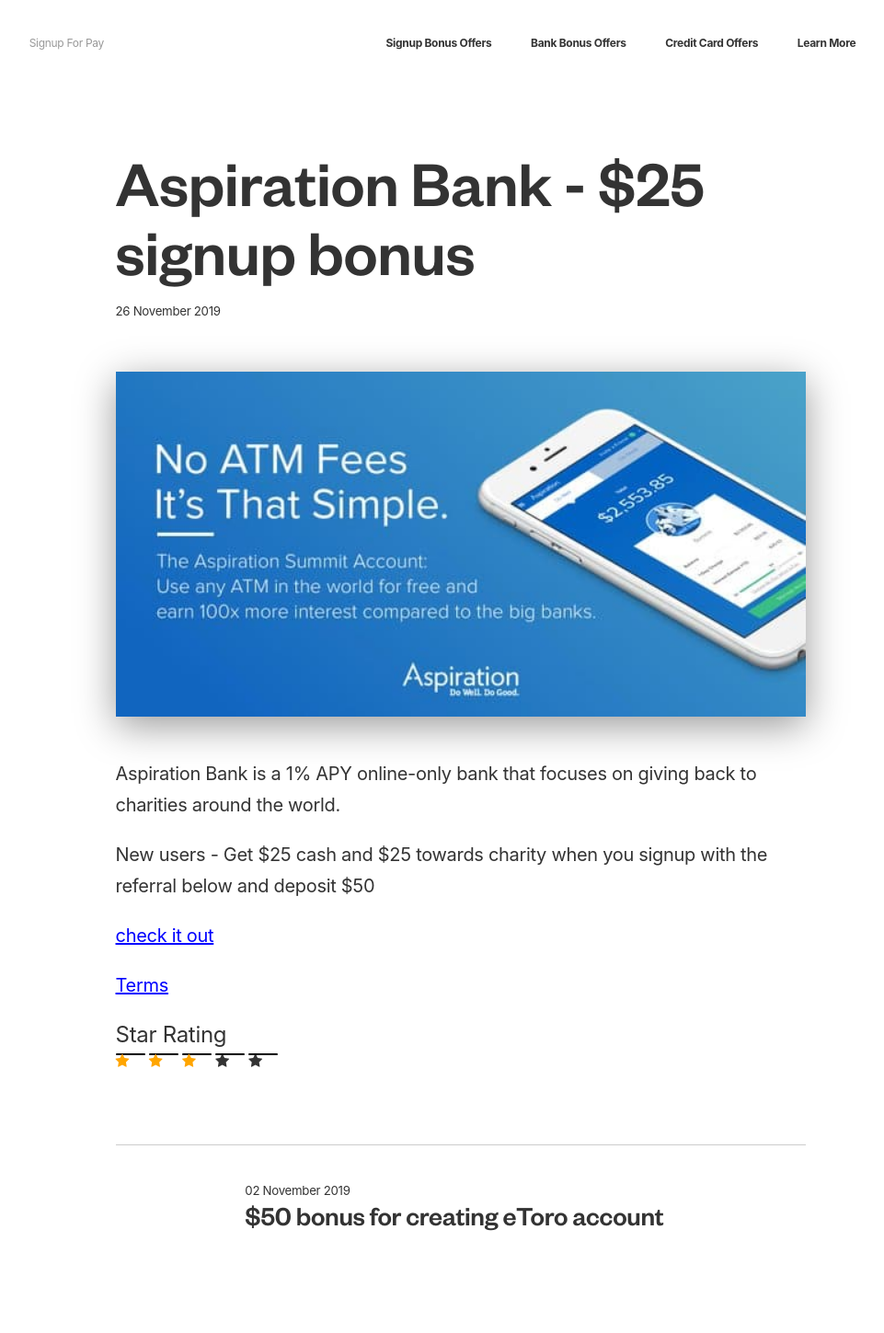
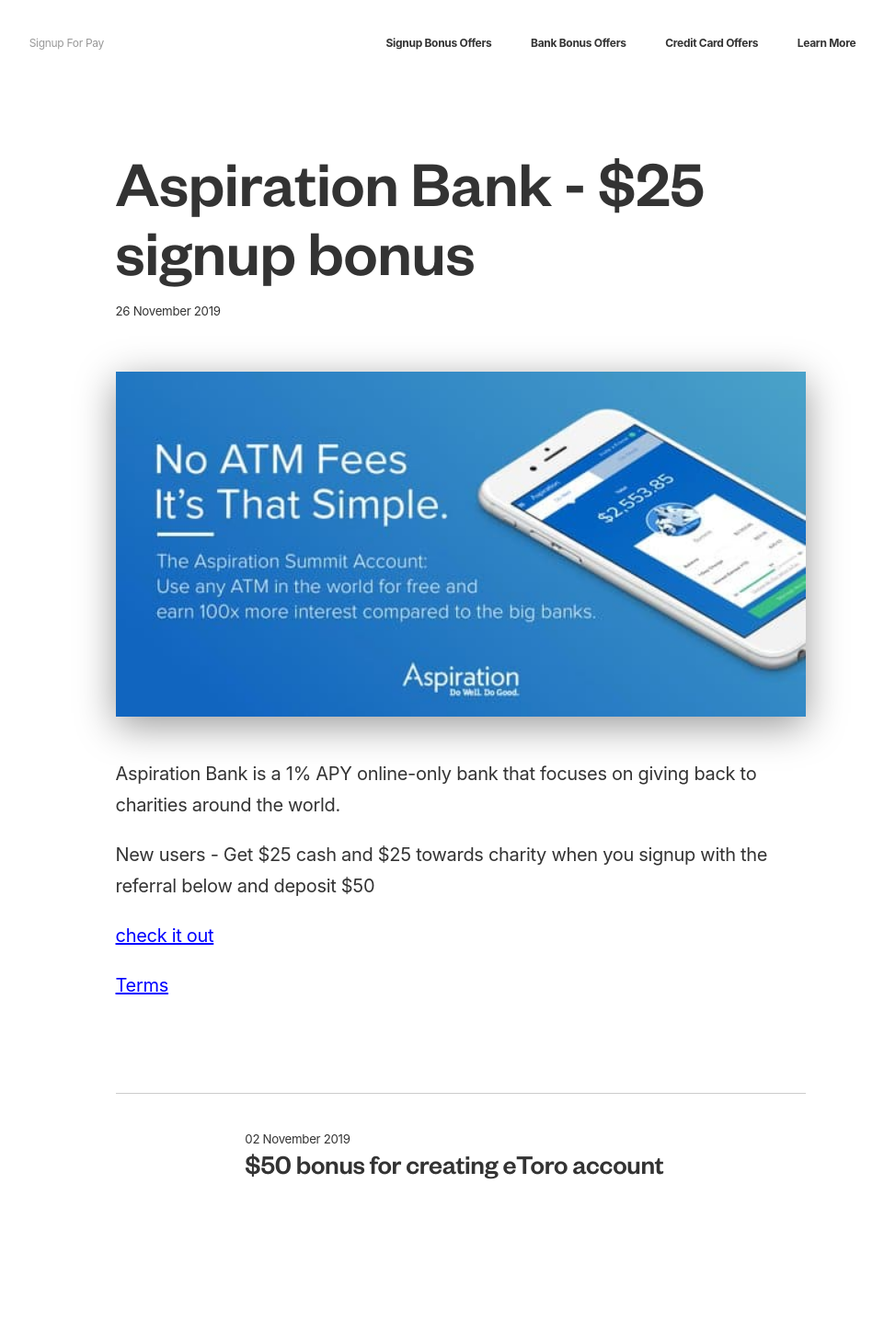
Before and after one commit to nickleeds/signupsforpay, a Jekyll site: the page built from _posts/2019-11-26-Aspiration-Bank-Deal.markdown, in a window 1280 px wide. Shown: the whole page at 92% size, without its empty margins (139-1100 px from the left). Built offline with Jekyll 4.4.1, drawn with Linux system fonts in a browser that asks for light colours; after the commit the page ends 1393 px from its top, so only the background shows below that.

Commit message:
Update 2019-11-26-Aspiration-Bank-Deal.markdown

```diff
--- a/_posts/2019-11-26-Aspiration-Bank-Deal.markdown
+++ b/_posts/2019-11-26-Aspiration-Bank-Deal.markdown
@@ -18,22 +18,3 @@
 [check it out](https://my.aspiration.com/welcome/DRAKF86XYW23ASHA){:target="_blank"}
 
 [Terms](https://my.aspiration.com/faq/Opening-an-Account%3EGetting-Started%3EWhat-is-your-referral-program-){:target="_blank"}
-<head>
-<!-- Font Awesome Icon Library -->
-<link rel="stylesheet" href="https://cdnjs.cloudflare.com/ajax/libs/font-awesome/4.7.0/css/font-awesome.min.css">
-<style>
-.checked {
-  color: orange;
-}
-</style>
-</head>
-<body>
-
-<h2>Star Rating</h2>
-<span class="fa fa-star checked"></span>
-<span class="fa fa-star checked"></span>
-<span class="fa fa-star checked"></span>
-<span class="fa fa-star"></span>
-<span class="fa fa-star"></span>
-
-</body>
```
Also changed, not shown: other parts of _posts/2019-11-26-Aspiration-Bank-Deal.markdown (+1 -1 lines).
